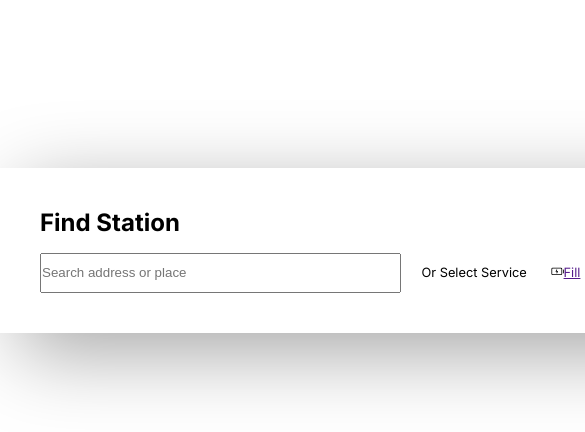
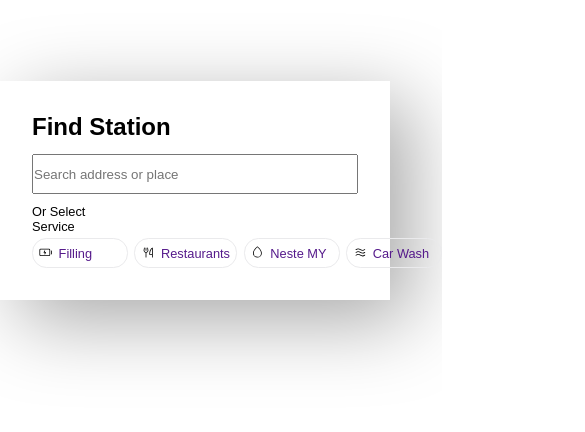
Before and after one commit to Anyankrudu/Neste-Feature-Area, a plain HTML site: page index.html in a window 390 px wide. Shown: the part 172-604 px from the top of the page, 585 px wide, since content can reach past the window. Drawn offline with Linux system fonts and the light colour scheme.

Commit message:
Working to make feature responsive

```diff
--- a/index.html
+++ b/index.html
@@ -13,18 +13,21 @@
     <link rel="stylesheet" href="style.css" />
   </head>
   <body>
-    <article class="container">
+    <div class="container">
+      <article class="boxes">
+        <div class="box_primary">
           <h4>Find Station</h4>
-      <div class="box_primary">
           <input
             class="text_field"
             type="text"
             name=""
             placeholder="Search address or place"
           />
+        </div>
         <div class="box_secondary">
           <p>Or Select Service</p>
-          <a href=""
+          <div class="all_box_services">
+            <a class="box_service" href=""
               ><svg
                 xmlns="http://www.w3.org/2000/svg"
                 width="32"
@@ -36,9 +39,9 @@
                 <path
                   d="M200,56H32A24,24,0,0,0,8,80v96a24,24,0,0,0,24,24H200a24,24,0,0,0,24-24V80A24,24,0,0,0,200,56Zm8,120a8,8,0,0,1-8,8H32a8,8,0,0,1-8-8V80a8,8,0,0,1,8-8H200a8,8,0,0,1,8,8Zm48-80v64a8,8,0,0,1-16,0V96a8,8,0,0,1,16,0ZM138.81,123.79a8,8,0,0,1,.35,7.79l-16,32a8,8,0,0,1-14.32-7.16L119.06,136H100a8,8,0,0,1-7.16-11.58l16-32a8,8,0,1,1,14.32,7.16L112.94,120H132A8,8,0,0,1,138.81,123.79Z"
                 ></path></svg
-            >Fill</a
+              >Filling</a
             >
-          <a href=""
+            <a class="box_service" href=""
               ><svg
                 xmlns="http://www.w3.org/2000/svg"
                 width="32"
@@ -50,9 +53,9 @@
                 <path
                   d="M72,88V40a8,8,0,0,1,16,0V88a8,8,0,0,1-16,0ZM216,40V224a8,8,0,0,1-16,0V176H152a8,8,0,0,1-8-8,268.75,268.75,0,0,1,7.22-56.88c9.78-40.49,28.32-67.63,53.63-78.47A8,8,0,0,1,216,40ZM200,53.9c-32.17,24.57-38.47,84.42-39.7,106.1H200ZM119.89,38.69a8,8,0,1,0-15.78,2.63L112,88.63a32,32,0,0,1-64,0l7.88-47.31a8,8,0,1,0-15.78-2.63l-8,48A8.17,8.17,0,0,0,32,88a48.07,48.07,0,0,0,40,47.32V224a8,8,0,0,0,16,0V135.32A48.07,48.07,0,0,0,128,88a8.17,8.17,0,0,0-.11-1.31Z"
                 ></path></svg
-            >"Restaurants"</a
+              >Restaurants</a
             >
-          <a href=""
+            <a class="box_service" href=""
               ><svg
                 xmlns="http://www.w3.org/2000/svg"
                 width="32"
@@ -64,9 +67,9 @@
                 <path
                   d="M174,47.75a254.19,254.19,0,0,0-41.45-38.3,8,8,0,0,0-9.18,0A254.19,254.19,0,0,0,82,47.75C54.51,79.32,40,112.6,40,144a88,88,0,0,0,176,0C216,112.6,201.49,79.32,174,47.75ZM128,216a72.08,72.08,0,0,1-72-72c0-57.23,55.47-105,72-118,16.53,13,72,60.75,72,118A72.08,72.08,0,0,1,128,216Z"
                 ></path></svg
-            >"Neste MY"</a
+              >Neste MY</a
             >
-          <a href=""
+            <a class="box_service" href=""
               ><svg
                 xmlns="http://www.w3.org/2000/svg"
                 width="32"
@@ -78,10 +81,11 @@
                 <path
                   d="M222.16,177.25a8,8,0,0,1-1,11.25c-17.36,14.39-32.86,19.5-47,19.5-18.58,0-34.82-8.82-49.93-17-25.35-13.76-47.24-25.64-79.07.74a8,8,0,1,1-10.22-12.31c40.17-33.28,70.32-16.92,96.93-2.48,25.35,13.75,47.24,25.63,79.07-.74A8,8,0,0,1,222.16,177.25Zm-11.27-57c-31.83,26.38-53.72,14.5-79.07.74-26.61-14.43-56.76-30.79-96.93,2.49a8,8,0,0,0,10.22,12.31c31.83-26.38,53.72-14.5,79.07-.74,15.11,8.19,31.35,17,49.93,17,14.14,0,29.64-5.11,47-19.5a8,8,0,1,0-10.22-12.31ZM45.11,79.8c31.83-26.37,53.72-14.49,79.07-.74,15.11,8.2,31.35,17,49.93,17,14.14,0,29.64-5.12,47-19.5a8,8,0,1,0-10.22-12.31c-31.83,26.38-53.72,14.5-79.07.74C105.21,50.58,75.06,34.22,34.89,67.5A8,8,0,1,0,45.11,79.8Z"
                 ></path></svg
-            >"Car Wash"</a
+              >Car Wash</a
             >
           </div>
         </div>
       </article>
+    </div>
   </body>
 </html>
--- a/style.css
+++ b/style.css
@@ -1,5 +1,13 @@
 :root {
   --primary: #0000cd;
+  --text: #29283f;
+  --gray: #eaeaec;
+}
+
+*,
+*::before,
+*::after {
+  box-sizing: border-box;
 }
 
 * {
@@ -9,51 +17,79 @@
 }
 
 body {
-  font-family: inter, sans-serif;
-  font-size: 16px;
+  display: grid;
+  place-items: center;
   height: 100vh;
   width: 100vw;
-  display: grid;
-  place-items: center;
+  font-size: 16px;
+  font-family: Poppins, sans-serif;
 }
 
 h4 {
   font-size: 1.5rem;
+  margin-bottom: 0.8rem;
 }
 
 .container {
-  max-width: clamp(62rem, 75vw, 86.3rem);
-  min-width: 62rem;
-  padding: 2.5rem;
+  margin: auto;
+  min-width: 70vw;
+  min-height: 40vh;
+}
+
+.boxes {
+  display: flex;
+  flex-wrap: wrap;
+  align-items: center;
+  justify-content: center;
+  max-width: clamp(30rem, 70vw, 64.2rem);
   box-shadow: rgba(0, 0, 0, 0.35) 20px 20px 80px;
+  padding: 2rem;
+  gap: 0.6rem;
 }
 
 .box_primary {
-  display: flex;
-  align-items: center;
-  margin-top: 1rem;
-  width: 100%;
-  font-size: 0.8rem;
-  gap: 1.3rem;
+  flex: 1 1 20.85rem;
 }
 
 .box_secondary {
   display: flex;
-  gap: 1.5rem;
-  flex: 2 1 38.3rem;
+  flex-wrap: wrap;
+  flex: 2 1 32rem;
+  gap: 0.3rem;
+  align-self: flex-end;
+  flex-direction: row;
+}
+
+.box_secondary p {
+  font-size: 0.8rem;
+  align-self: center;
+  flex: 0 1 4rem;
 }
 
 .text_field {
-  flex: 1 1 26rem;
+  width: 100%;
   height: 2.5rem;
+}
+
+.all_box_services {
+  display: flex;
+  gap: 0.4rem;
+  flex: 0 0 24rem;
+}
+
+.box_secondary a {
+  display: flex;
+  gap: 0.4rem;
+  align-self: flex-end;
+  border: 1px solid var(--gray);
+  text-decoration: none;
+  font-size: 0.8rem;
+  padding: 0.4rem;
+  border-radius: 0.9rem;
+  flex: 2 0 6rem;
 }
 
 .icon {
   width: 0.8rem;
   height: 0.8rem;
 }
-
-.box_secondary a {
-  display: flex;
-  max-width: clamp(8rem, 2.5vw, 10rem);
-}
```
Lines whose indentation alone changed are shown as unchanged.
